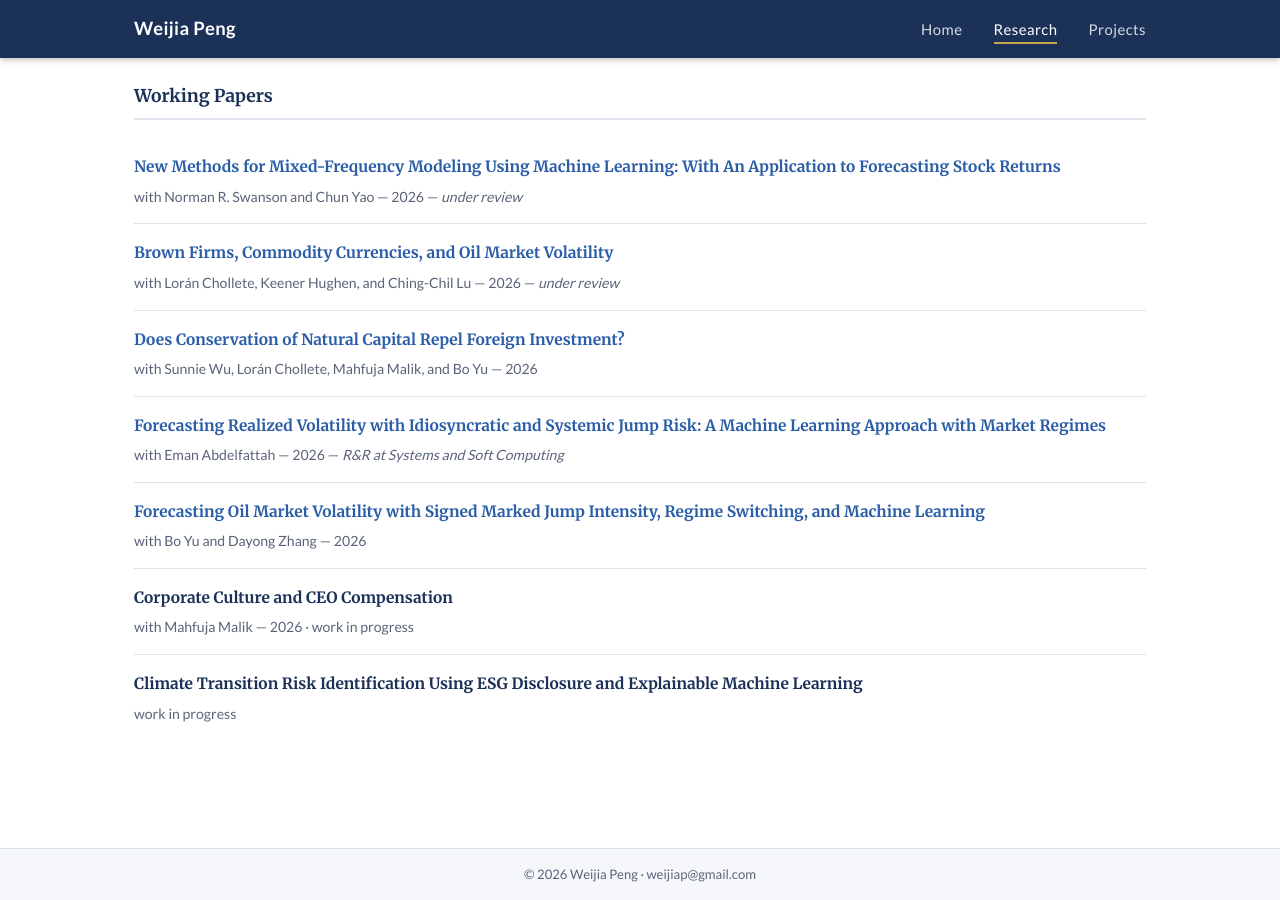
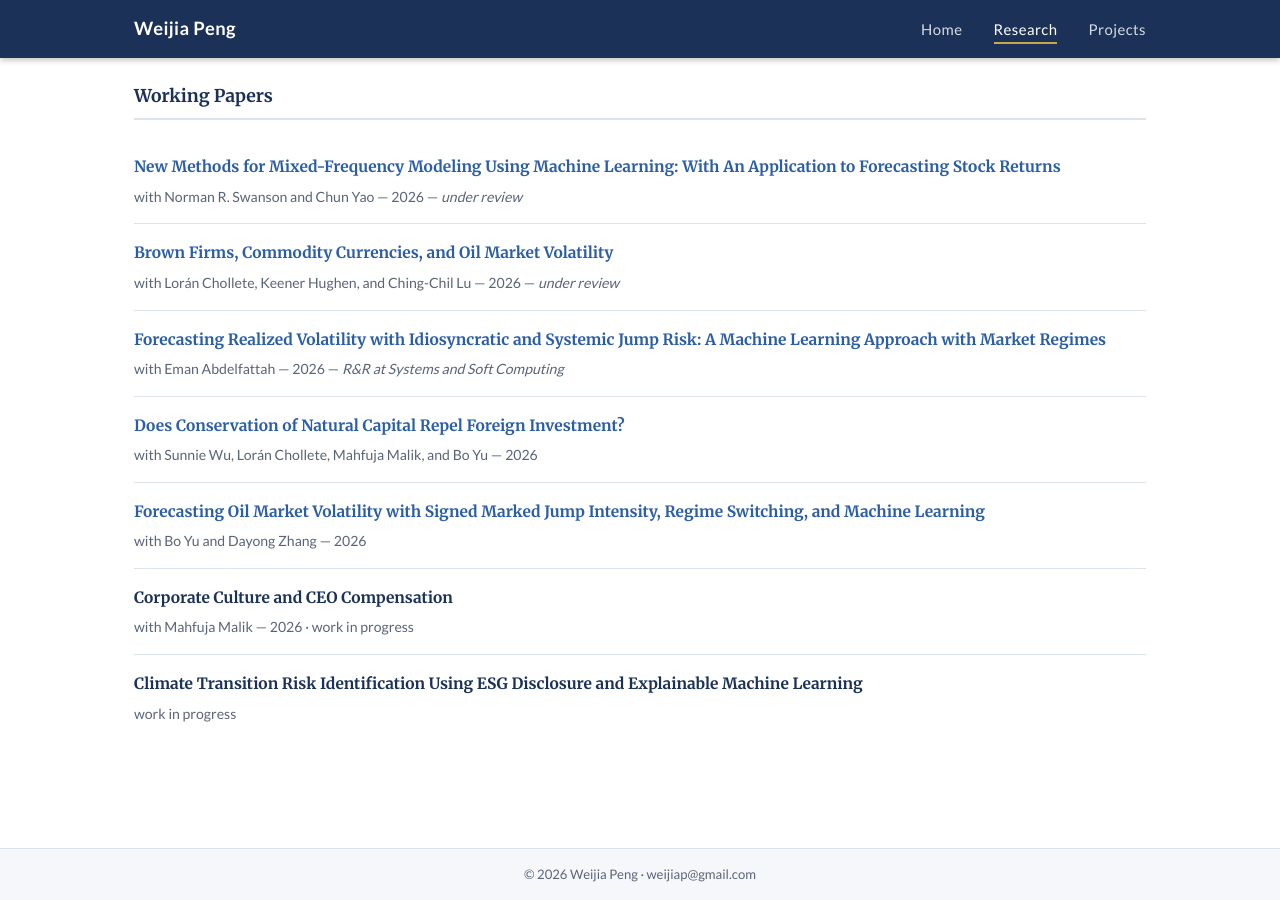
Before and after one commit to weijiap/weijiap.github.io, a Jekyll site: the page built from research.html, in a window 1280 px wide and 900 px high, scrolled down 1004 px. Built offline with Jekyll 4.4.1, drawn with Linux system fonts in a browser that asks for light colours.

Commit message:
Move R&R Jump Risk paper above Conservation paper in working papers
Co-Authored-By: Claude Sonnet 4.6 <noreply@anthropic.com>

```diff
--- a/research.html
+++ b/research.html
@@ -138,20 +138,20 @@ permalink: /research/
 
       <li class="paper-item">
         <p class="paper-title">
+          <a href="https://www.dropbox.com/scl/fi/l90jhbsrh5a0ccwfu8exo/Jump_Risk.pdf?rlkey=29o6fcdx059ji099bvwrm575h&st=wp75n2jw&dl=0" target="_blank" rel="noopener">
+            Forecasting Realized Volatility with Idiosyncratic and Systemic Jump Risk: A Machine Learning Approach with Market Regimes
+          </a>
+        </p>
+        <p class="paper-meta">with Eman Abdelfattah &mdash; 2026 &mdash; <em>R&amp;R at Systems and Soft Computing</em></p>
+      </li>
+
+      <li class="paper-item">
+        <p class="paper-title">
           <a href="https://www.dropbox.com/scl/fi/xf4gt03h3a9j3aknhwul2/BiodiversityInternational-1.pdf?rlkey=fv5h5piumedtouck7nbkzs3ds&st=e0t6zr8a&dl=0" target="_blank" rel="noopener">
             Does Conservation of Natural Capital Repel Foreign Investment?
           </a>
         </p>
         <p class="paper-meta">with Sunnie Wu, Lorán Chollete, Mahfuja Malik, and Bo Yu &mdash; 2026</p>
-      </li>
-
-      <li class="paper-item">
-        <p class="paper-title">
-          <a href="https://www.dropbox.com/scl/fi/l90jhbsrh5a0ccwfu8exo/Jump_Risk.pdf?rlkey=29o6fcdx059ji099bvwrm575h&st=wp75n2jw&dl=0" target="_blank" rel="noopener">
-            Forecasting Realized Volatility with Idiosyncratic and Systemic Jump Risk: A Machine Learning Approach with Market Regimes
-          </a>
-        </p>
-        <p class="paper-meta">with Eman Abdelfattah &mdash; 2026 &mdash; <em>R&amp;R at Systems and Soft Computing</em></p>
       </li>
 
       <li class="paper-item">
```
